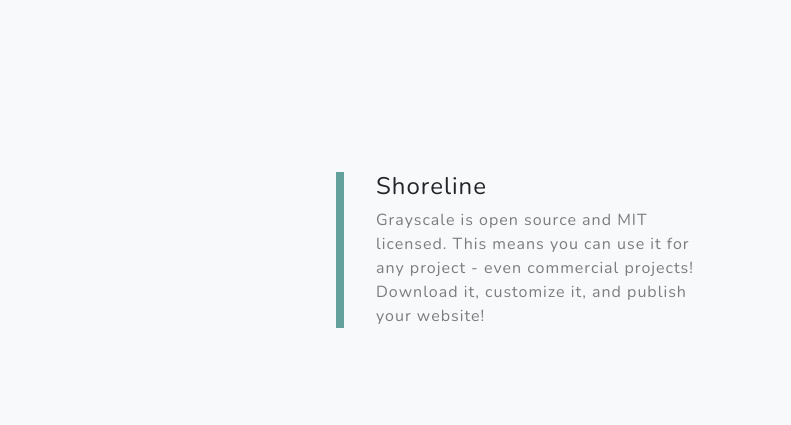
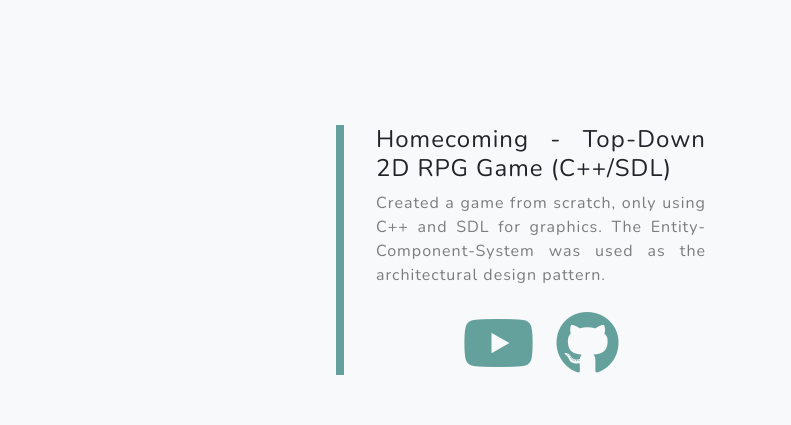
Before and after one commit to pkuzmickas/pkuzmickas.github.io, a plain HTML site: page index.html in a window 1280 px wide. Shown: the part 860-1285 px from the top of the page, 489-1280 px from the left. Drawn offline with nearby package versions, Linux system fonts and the light colour scheme.

Commit message:
Added homecoming

```diff
--- /dev/null
+++ b/css/own.css
@@ -0,0 +1,9 @@
+.icon-font {
+    font-size: 4em;
+}
+.icon-container {
+    text-align: center;
+}
+.justified {
+    text-align: justify;
+}
--- a/index.html
+++ b/index.html
@@ -16,10 +16,14 @@
   <!-- Custom fonts for this template -->
   <link href="vendor/fontawesome-free/css/all.min.css" rel="stylesheet">
   <link href="https://fonts.googleapis.com/css?family=Varela+Round" rel="stylesheet">
-    <link href="https://fonts.googleapis.com/css?family=Nunito:200,200i,300,300i,400,400i,600,600i,700,700i,800,800i,900,900i" rel="stylesheet">
+  <link href="https://fonts.googleapis.com/css?family=Nunito:200,200i,300,300i,400,400i,600,600i,700,700i,800,800i,900,900i"
+    rel="stylesheet">
 
   <!-- Custom styles for this template -->
   <link href="css/grayscale.min.css" rel="stylesheet">
+
+  <link href="css/own.css" rel="stylesheet">
+
 
 </head>
 
@@ -29,7 +33,8 @@
   <nav class="navbar navbar-expand-lg navbar-light fixed-top" id="mainNav">
     <div class="container">
       <a class="navbar-brand js-scroll-trigger" href="#page-top">Portfolio</a>
-        <button class="navbar-toggler navbar-toggler-right" type="button" data-toggle="collapse" data-target="#navbarResponsive" aria-controls="navbarResponsive" aria-expanded="false" aria-label="Toggle navigation">
+      <button class="navbar-toggler navbar-toggler-right" type="button" data-toggle="collapse" data-target="#navbarResponsive"
+        aria-controls="navbarResponsive" aria-expanded="false" aria-label="Toggle navigation">
         Menu
         <i class="fas fa-bars"></i>
       </button>
@@ -51,7 +56,8 @@
     <div class="container d-flex h-100 align-items-center">
       <div class="mx-auto text-center">
         <h1 class="mx-auto my-0 text-uppercase">PAULIUS KUZMICKAS</h1>
-          <h2 class="text-white-50 mx-auto mt-2 mb-5">Big C++ enthusiast. Professional experience in Angular 6, Typescript/Javascript. Pretty good in Unity, C#. Willing to write Java.
+        <h2 class="text-white-50 mx-auto mt-2 mb-5">Big C++ enthusiast. Professional experience in Angular 6, Typescript/Javascript. Pretty good in Unity, C#. Willing
+          to write Java.
         </h2>
         <a href="#projects" class="btn btn-primary js-scroll-trigger">Projects</a>
       </div>
@@ -65,13 +71,24 @@
       <!-- Featured Project Row -->
       <div class="row align-items-center no-gutters mb-4 mb-lg-5">
         <div class="col-xl-8 col-lg-7">
-            <img class="img-fluid mb-3 mb-lg-0" src="img/bg-masthead.jpg" alt="">
+          <img class="img-fluid mb-3 mb-lg-0" src="img/homecoming.png" alt="">
         </div>
         <div class="col-xl-4 col-lg-5">
           <div class="featured-text text-center text-lg-left">
-              <h4>Shoreline</h4>
-              <p class="text-black-50 mb-0">Grayscale is open source and MIT licensed. This means you can use it for any project - even commercial projects! Download it, customize it, and publish your website!</p>
+            <h4 class="justified">Homecoming - Top-Down 2D RPG Game (C++/SDL)</h4>
+            <p class="text-black-50 mb-0 justified">Created a game from scratch, only using C++ and SDL for graphics. The Entity-Component-System was used as the
+              architectural design pattern.</p>
+              <br>
+            <div class="icon-container">
+              <a href="https://www.youtube.com/watch?v=4T1-mEVakkk" class="mx-2">
+                <i class="fab fa-youtube icon-font"></i>
+              </a>
+              <a href="https://github.com/pkuzmickas/HomecomingDEMO" class="mx-2">
+                <i class="fab fa-github icon-font"></i>
+              </a>
             </div>
+          </div>
+
         </div>
       </div>
 
@@ -104,7 +121,8 @@
             <div class="d-flex h-100">
               <div class="project-text w-100 my-auto text-center text-lg-right">
                 <h4 class="text-white">Mountains</h4>
-                  <p class="mb-0 text-white-50">Another example of a project with its respective description. These sections work well responsively as well, try this theme on a small screen!</p>
+                <p class="mb-0 text-white-50">Another example of a project with its respective description. These sections work well responsively as well,
+                  try this theme on a small screen!</p>
                 <hr class="d-none d-lg-block mb-0 mr-0">
               </div>
             </div>
@@ -140,7 +158,8 @@
             <div class="d-flex h-100">
               <div class="project-text w-100 my-auto text-center text-lg-right">
                 <h4 class="text-white">Mountains</h4>
-                    <p class="mb-0 text-white-50">Another example of a project with its respective description. These sections work well responsively as well, try this theme on a small screen!</p>
+                <p class="mb-0 text-white-50">Another example of a project with its respective description. These sections work well responsively as well,
+                  try this theme on a small screen!</p>
                 <hr class="d-none d-lg-block mb-0 mr-0">
               </div>
             </div>
@@ -176,7 +195,8 @@
             <div class="d-flex h-100">
               <div class="project-text w-100 my-auto text-center text-lg-right">
                 <h4 class="text-white">Mountains</h4>
-                    <p class="mb-0 text-white-50">Another example of a project with its respective description. These sections work well responsively as well, try this theme on a small screen!</p>
+                <p class="mb-0 text-white-50">Another example of a project with its respective description. These sections work well responsively as well,
+                  try this theme on a small screen!</p>
                 <hr class="d-none d-lg-block mb-0 mr-0">
               </div>
             </div>
```
Also changed, not shown: 2 other files. Lines whose indentation alone changed are shown as unchanged.
